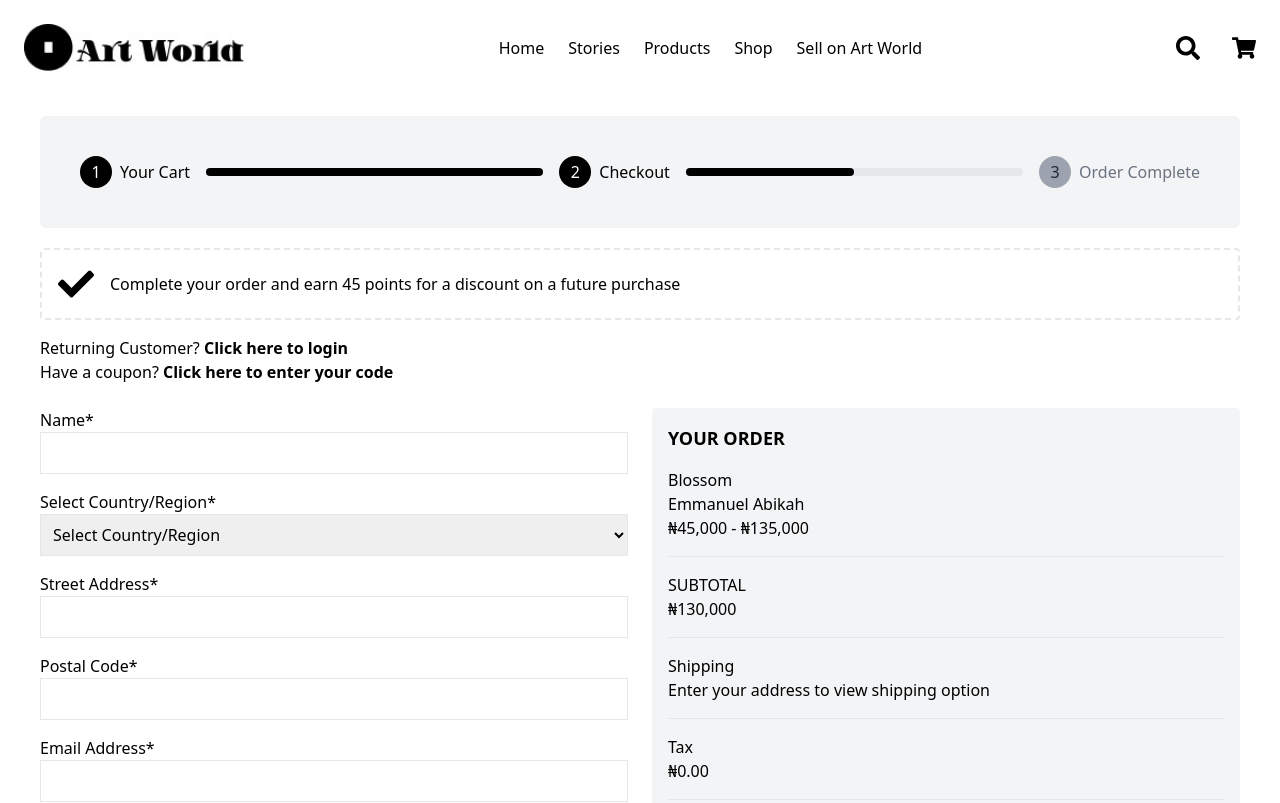
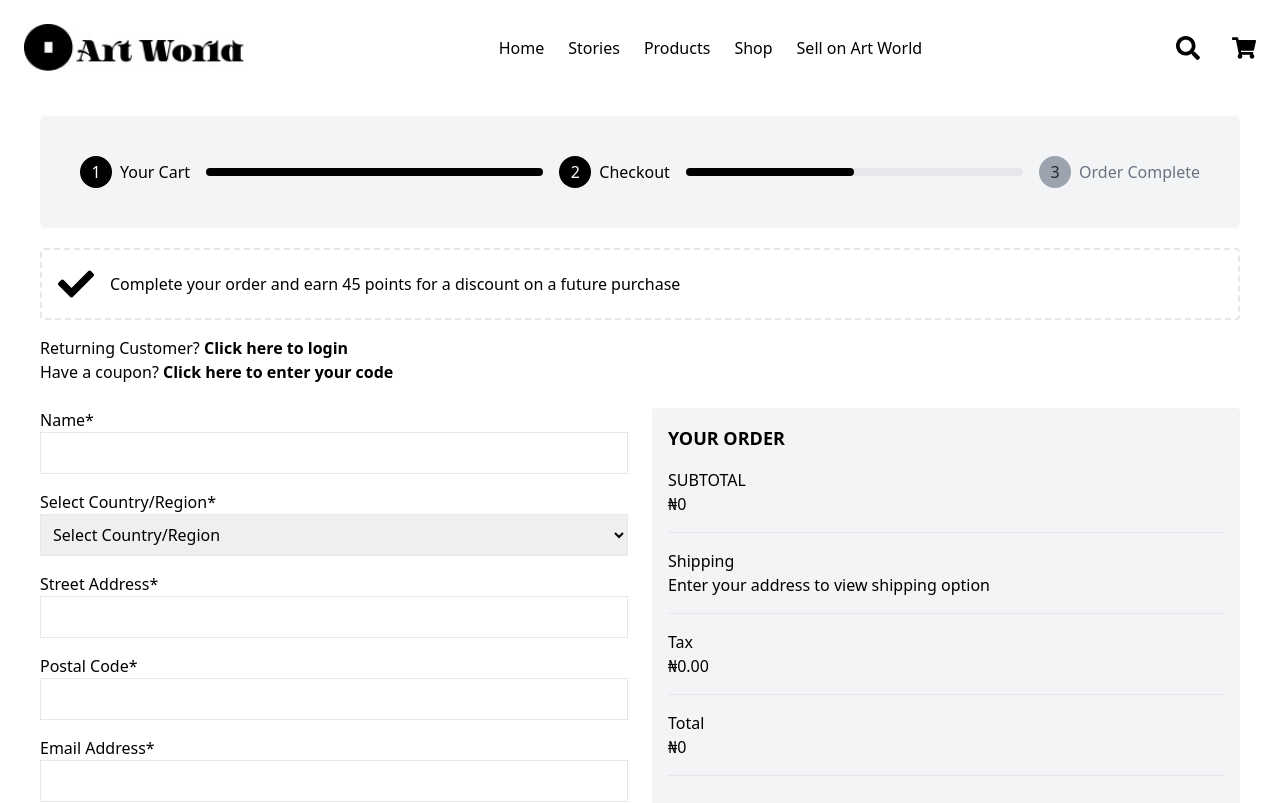
Before and after one commit to Benjie-codes/mini-store-1, a React (Create React App) app: page /checkout in a window 1280 px wide. Shown: the top 803 px of the page. Built offline with nearby package versions, Linux system fonts and the light colour scheme.

Commit message:
updated checkout page

```diff
--- a/src/App.js
+++ b/src/App.js
@@ -7,14 +7,8 @@ import Checkout from "./pages/Checkout";
 import Error from "./pages/Error";
 import ProductList from "./pages/ProductList";
 import { MantineProvider } from '@mantine/core';
-import React, { useState } from 'react';
 
 function App() {
-  const [cart, setCart] = useState([]);
-
-  const addToCart = (product) => {
-    setCart([...cart, product]);
-  };
 
   return (
     <div>
--- a/src/context/cartContext.js
+++ b/src/context/cartContext.js
@@ -37,12 +37,12 @@ export const CartProvider = ({ children }) => {
     }
   };
 
+  const clearCart = () => {
+    setCartItems([]);
+  };
+
   const deleteItem = (productId) => {
     setCartItems(cartItems.filter(item => item.id !== productId));
-  };
-
-  const clearCart = () => {
-    setCartItems([]);
   };
 
   const tPrice = (item) => {
@@ -54,16 +54,15 @@ export const CartProvider = ({ children }) => {
   };
 
 
-  const getCartTotal = () => {
+    const getCartTotal = () => {
     return cartItems.reduce((total, item) => {
-      const price = item.current_price &&
+        const price = item.current_price &&
                     item.current_price[0] &&
                     item.current_price[0]["NGN"] &&
                     item.current_price[0]["NGN"][0];
-      return total + (price || 0) * (item.quantity || 1);
+        return total + (price || 0) * (item.quantity || 1);
     }, 0);
-  };
-
+    };
 
   useEffect(() => {
     localStorage.setItem("cartItems", JSON.stringify(cartItems));
--- a/src/pages/Cart.js
+++ b/src/pages/Cart.js
@@ -1,4 +1,4 @@
-import React, { useContext, useState, useEffect } from "react";
+import React, { useContext } from "react";
 import { FaArrowRight } from "react-icons/fa";
 import { RiVisaLine } from "react-icons/ri";
 import { FaGooglePay } from "react-icons/fa6";
@@ -7,6 +7,8 @@ import { CartContext } from "../context/cartContext";
 
 const Cart = () => {
   const { cartItems, addToCart, removeFromCart, clearCart, deleteItem, tPrice, getCartTotal } = useContext(CartContext)
+
+  console.log(cartItems)
 
   // console.log((cartItems.current_price[0]?.["NGN"] * cartItems.quantity).toFixed(2))
 
--- a/src/pages/Checkout.js
+++ b/src/pages/Checkout.js
@@ -1,8 +1,9 @@
-import React, { useState } from 'react';
+import React, { useContext, useState } from 'react';
 import { RiVisaLine } from "react-icons/ri";
 import { FaGooglePay } from "react-icons/fa6";
 import { FaCheck } from 'react-icons/fa';
 import ProgressBar from '../components/Progressbar';
+import { CartContext } from '../context/cartContext';
 
 import { ToastContainer, toast } from 'react-toastify';
 import 'react-toastify/dist/ReactToastify.css';
@@ -10,6 +11,7 @@ import 'react-toastify/dist/ReactToastify.css';
 function Checkout() {
     const [currentStep] = useState(2);
     const order = () => toast('Thanks for shopping with us!');
+    const {cartItems, tPrice, getCartTotal} = useContext(CartContext);
 
   return (
     <div>
@@ -68,14 +70,16 @@ function Checkout() {
                 <div>
                     <div className="bg-gray-100 p-4 rounded">
                         <h3 className="text-lg font-semibold mb-4">YOUR ORDER</h3>
-                        <div className="border-b pb-4 mb-4">
-                        <p>Blossom</p>
-                        <p>Emmanuel Abikah</p>
-                        <p>₦45,000 - ₦135,000</p>
-                        </div>
+                        { cartItems.map((product, index) => (
+                            <div key={index} className="border-b pb-4 mb-4">
+                                <p>{product.name}</p>
+                                <p>₦{tPrice(product)}</p>
+                            </div>
+                        ))}
+
                         <div className="border-b pb-4 mb-4">
                         <p>SUBTOTAL</p>
-                        <p>₦130,000</p>
+                        <p>₦{getCartTotal()}</p>
                         </div>
                         <div className="border-b pb-4 mb-4">
                         <p>Shipping</p>
@@ -87,7 +91,7 @@ function Checkout() {
                         </div>
                         <div className="border-b pb-4 mb-4">
                         <p>Total</p>
-                        <p>₦130,000</p>
+                        <p>₦{getCartTotal()}</p>
                         </div>
                         <div className="flex items-center mb-4">
                         <RiVisaLine alt="Visa" className="text-6xl mr-2" />
--- a/src/pages/ProductList.js
+++ b/src/pages/ProductList.js
@@ -1,6 +1,6 @@
 import { CartContext } from '../context/cartContext';
 import React, { useContext, useState, useEffect } from 'react';
-import { Card, Image, Text, Group, Container, Title, Badge, Button } from '@mantine/core';
+import { Card, Image, Text, Group, Container, Badge, Button } from '@mantine/core';
 import Loader from '../components/Loader';
 import { ToastContainer, toast } from 'react-toastify';
 import "react-toastify/dist/ReactToastify.css";
@@ -29,7 +29,7 @@ const ProductList = () => {
     const [isEmpty, setIsEmpty] = useState(false);
     const [isError, setIsError] = useState(false);
     const [page, setPage] = useState(1);
-    const { cartItems, addToCart } = useContext(CartContext)
+    const { addToCart } = useContext(CartContext)
 
     useEffect(() => {
         const params = {
@@ -75,10 +75,22 @@ const ProductList = () => {
         });
     };
 
-    const handleMultipleActions = () => {
-        addToCart(products);
-        notify();
+    // const handleMultipleActions = (product) => {
+    //     addToCart(product);
+    //     notify();
+    // };
+
+
+    const createAddToCartAction = (addToCart, ...additionalActions) => (product) => {
+        addToCart(product);
+        additionalActions.forEach(action => action(product));
     };
+    const AddToCartAndNotify = createAddToCartAction(addToCart, notify);
+
+    // const addToCartAndNotify = createAddToCartAction(addToCart, notify);
+
+    // <button onClick={() => addToCartAndNotify(product)}>Add to Cart</button>
+
 
     return (
         <Container>
@@ -101,7 +113,7 @@ const ProductList = () => {
                                         </Badge>
                                     </Group>
                                     <div className='flex justify-center'>
-                                        <button onClick={() => addToCart(product)} className="mt-4 w-full bg-black text-white px-4 py-2  hover:bg-white hover:text-black transition duration-500 ease-in-out hover:border-2 hover:border-black ">Add To Cart</button>
+                                        <button onClick={() => AddToCartAndNotify(product)} className="mt-4 w-full bg-black text-white px-4 py-2  hover:bg-white hover:text-black transition duration-500 ease-in-out hover:border-2 hover:border-black ">Add To Cart</button>
                                     </div>
 
                                     {/* <Text size="sm">{product?.description}</Text> */}
```
